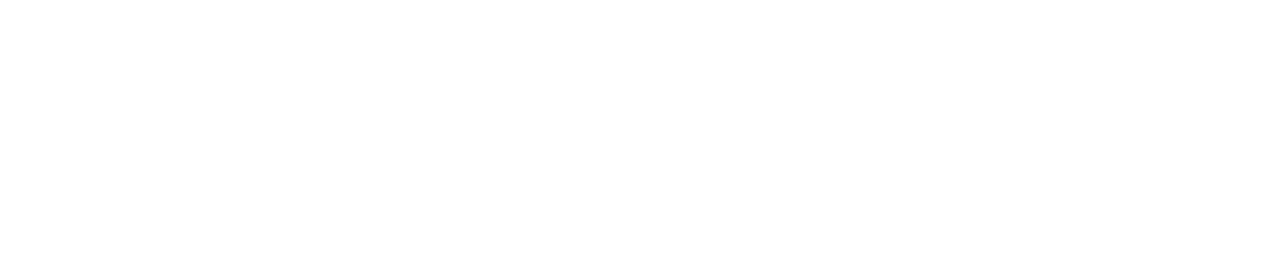
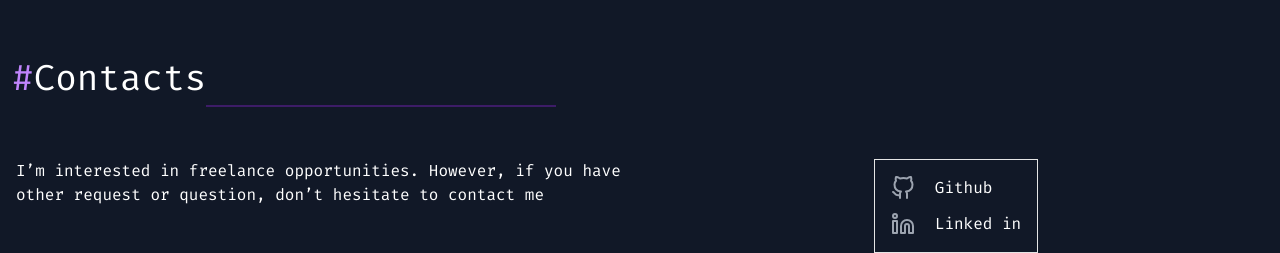
Before and after one commit to astra-at-top/Portfolio, a React (Vite) app: page / in a window 1280 px wide. Shown: the part 2210-2463 px from the top of the page. Before the commit the page ends 2208 px from the top, so only its background shows below. Built offline with nearby package versions, Linux system fonts and the light colour scheme.

Commit message:
Add contact us

```diff
--- /dev/null
+++ b/src/components/landingpage/contactme.jsx
@@ -0,0 +1,36 @@
+function Contactme(){
+    return <div className="container mx-auto px-4 text-white">
+
+        <div className="   grid grid-cols-12 gap-4">
+            <div className=" col-span-12 md:col-span-6">
+                I’m interested in freelance opportunities. However, if you have other request or question, don’t hesitate to contact me
+            </div>
+            <div className="col-span-12 md:col-span-6 flex justify-center ">
+                <div className="border w-fit p-4">
+                    <div className="flex">
+                        <a href="https://github.com" target="_blank" rel="noopener noreferrer" className="text-gray-400 hover:text-white hover:scale-110 transition-all duration-300">
+                            <svg xmlns="http://www.w3.org/2000/svg" width="24" height="24" viewBox="0 0 24 24" fill="none" stroke="currentColor" strokeWidth="2" strokeLinecap="round" strokeLinejoin="round" className="feather feather-github">
+                            <path d="M9 19c-5 1.5-5-2.5-7-3m14 6v-3.87a3.37 3.37 0 0 0-.94-2.61c3.14-.35 6.44-1.54 6.44-7A5.44 5.44 0 0 0 20 4.77 5.07 5.07 0 0 0 19.91 1S18.73.65 16 2.48a13.38 13.38 0 0 0-7 0C6.27.65 5.09 1 5.09 1A5.07 5.07 0 0 0 5 4.77a5.44 5.44 0 0 0-1.5 3.78c0 5.42 3.3 6.61 6.44 7A3.37 3.37 0 0 0 9 18.13V22"></path>
+                            </svg>
+                        </a>
+                        <span className="ms-5">Github</span>
+                    </div>
+                <div className="flex mt-3">
+                    <a href="https://linkedin.com" target="_blank" rel="noopener noreferrer" className="text-gray-400 hover:text-white hover:scale-110 transition-all duration-300">
+                        <svg xmlns="http://www.w3.org/2000/svg" width="24" height="24" viewBox="0 0 24 24" fill="none" stroke="currentColor" strokeWidth="2" strokeLinecap="round" strokeLinejoin="round" className="feather feather-linkedin">
+                            <path d="M16 8a6 6 0 0 1 6 6v7h-4v-7a2 2 0 0 0-2-2 2 2 0 0 0-2 2v7h-4v-7a6 6 0 0 1 6-6z"></path>
+                            <rect x="2" y="9" width="4" height="12"></rect>
+                            <circle cx="4" cy="4" r="2"></circle>
+                        </svg>
+
+                    </a>
+                    <span className="ms-5">Linked in</span>
+                </div>
+
+                </div>
+            </div>
+        </div>
+    </div>
+}
+
+export default Contactme
--- a/src/pages/landingpage/Home.jsx
+++ b/src/pages/landingpage/Home.jsx
@@ -6,6 +6,7 @@
 import Projectcards from '../../components/landingpage/projectcrads';
 import Skills from '@/components/landingpage/Skills';
 import Aboutme from '@/components/landingpage/aboutme';
+import Contactme from '@/components/landingpage/contactme';
 
 function Home() {
     return (
@@ -19,6 +20,8 @@
             <Skills/>
             <Seperators title={"About me"} viewall={false} />
             <Aboutme/>
+            <Seperators title={"Contacts"} viewall={false} />
+            <Contactme/>
         </div>
     );
 }
```
